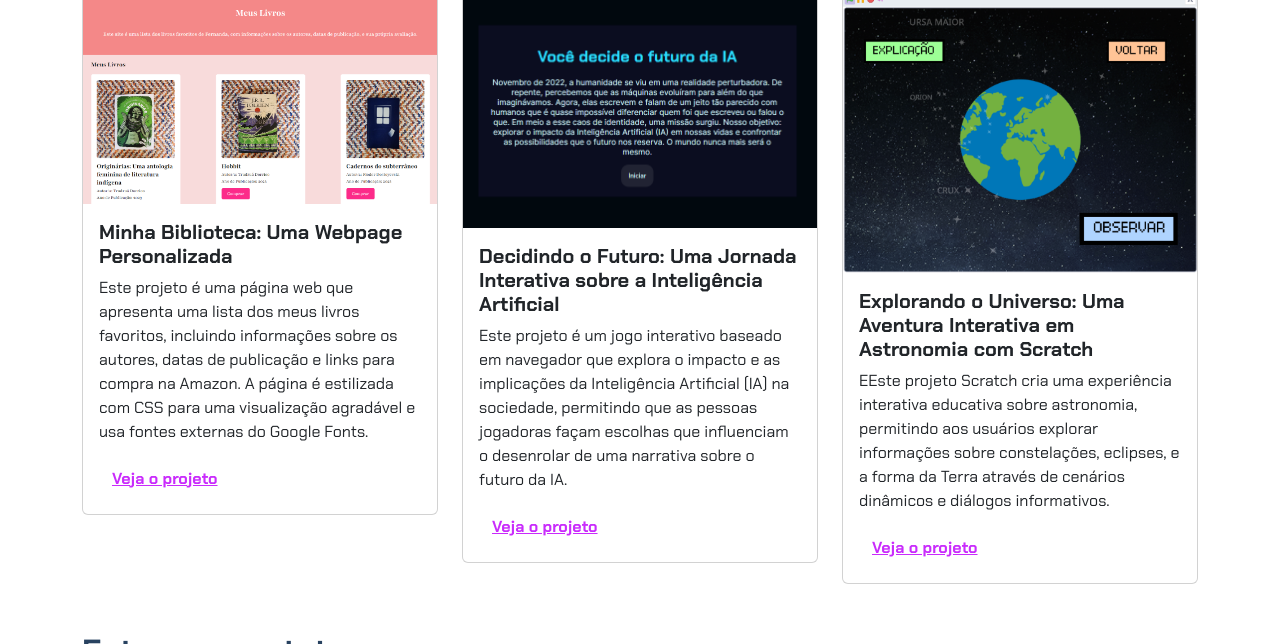
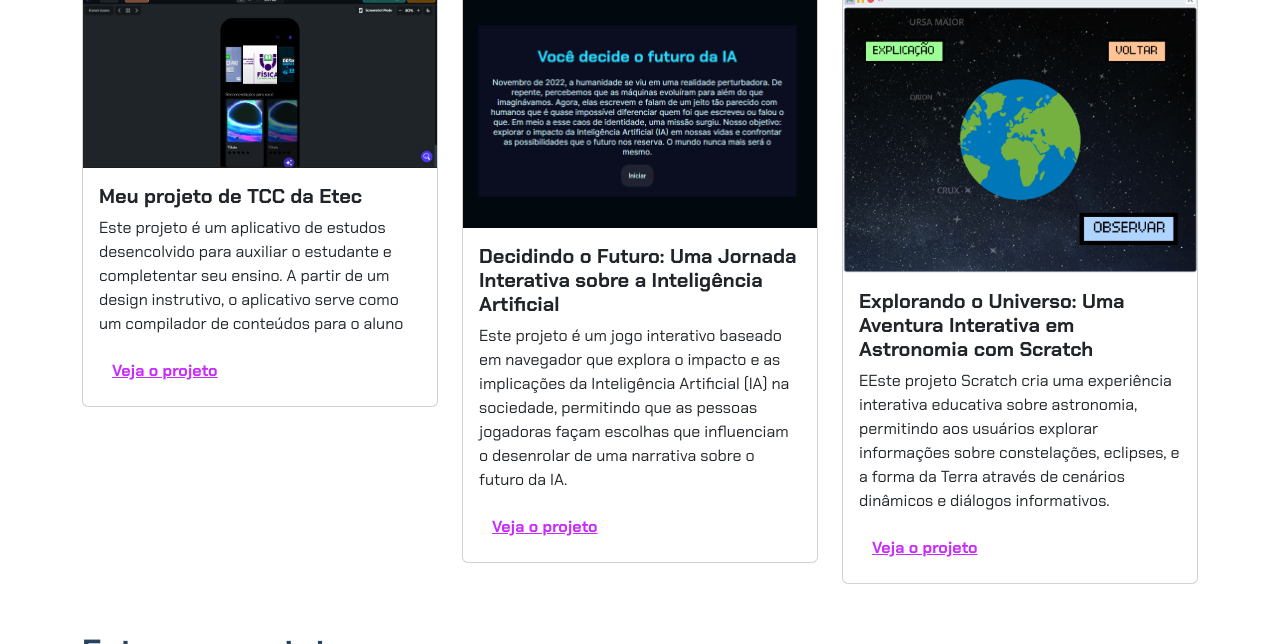
Before and after one commit to PhantomFox0/Portifolio, a plain HTML site: page index.html in a window 1280 px wide. Shown: the part 475-1119 px from the top of the page. Drawn offline with nearby package versions, Linux system fonts and the light colour scheme; files whose address does not match are found by name.

Commit message:
Update index.html

```diff
--- a/index.html
+++ b/index.html
@@ -33,13 +33,11 @@
             <!-- Projeto 1 -->
             <div class="col-md-4">
                 <div class="card">
-                    <img src="projeto-1.png" class="card-img-top" alt="Imagem do projeto de biblioteca virtual">
+                    <img src="LooKat.png" class="card-img-top" alt="Imagem do projeto de biblioteca virtual">
                     <div class="card-body">
-                        <h5 class="card-title">Minha Biblioteca: Uma Webpage Personalizada</h5>
-                        <p class="card-text">Este projeto é uma página web que apresenta uma lista dos meus livros
-                            favoritos, incluindo informações sobre os autores, datas de publicação e links para compra
-                            na Amazon. A página é estilizada com CSS para uma visualização agradável e usa fontes
-                            externas do Google Fonts.
+                        <h5 class="card-title">Meu projeto de TCC da Etec</h5>
+                        <p class="card-text">Este projeto é um aplicativo de estudos desencolvido para auxiliar o estudante e completentar seu ensino.
+                            A partir de um design instrutivo, o aplicativo serve como um compilador de conteúdos para o aluno
                         </p>
                         <button type="button" class="btn btn-link" data-bs-toggle="modal" data-bs-target="#modal1">Veja
                             o projeto</button>
```
